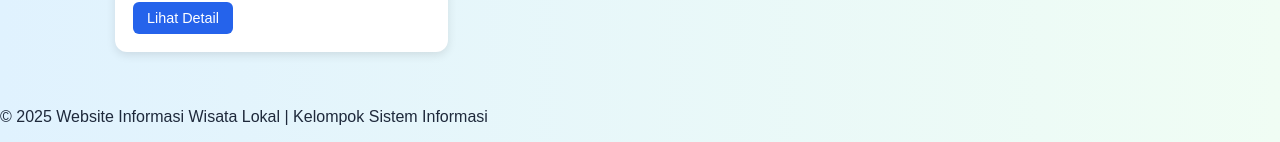
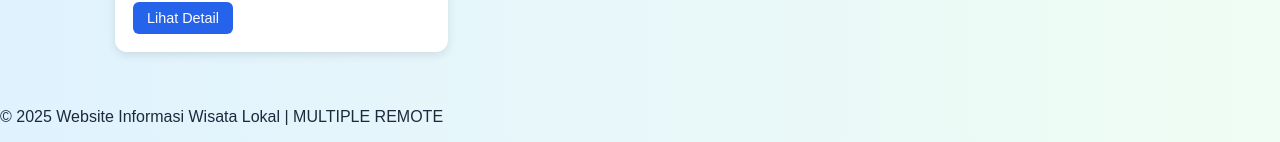
Before and after one commit to NobelSamosir/23n30008, a PHP site: page /index.php in a window 1280 px wide. Shown: the part 1022-1164 px from the top of the page. Run offline with PHP 8.4, Linux system fonts and the light colour scheme.

Commit message:
Update index.php

```diff
--- a/index.php
+++ b/index.php
@@ -195,7 +195,7 @@ if (isset($_GET['id'])) {
 </main>
 
 <footer>
-    <p>© 2025 Website Informasi Wisata Lokal | Kelompok Sistem Informasi</p>
+    <p>© 2025 Website Informasi Wisata Lokal | MULTIPLE REMOTE</p>
 </footer>
 
 </body>
```
